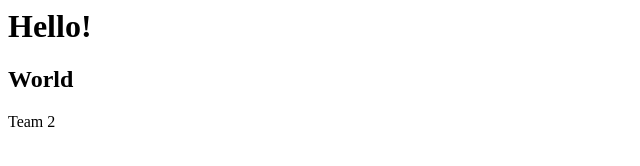
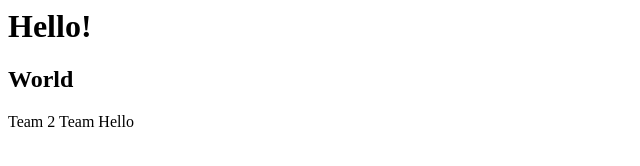
Before and after one commit to AbdelrhmanNawar9/Git-learning, a plain HTML site: page index.html in a window 1280 px wide. Shown: the full height of the page, 0-640 px from the left. Drawn offline with Linux system fonts and the light colour scheme.

Commit message:
commit in dev

```diff
--- a/index.html
+++ b/index.html
@@ -2,3 +2,4 @@
 <h2>World</h2>
 
 <span>Team 2</span>
+<span>Team Hello</span>
```
